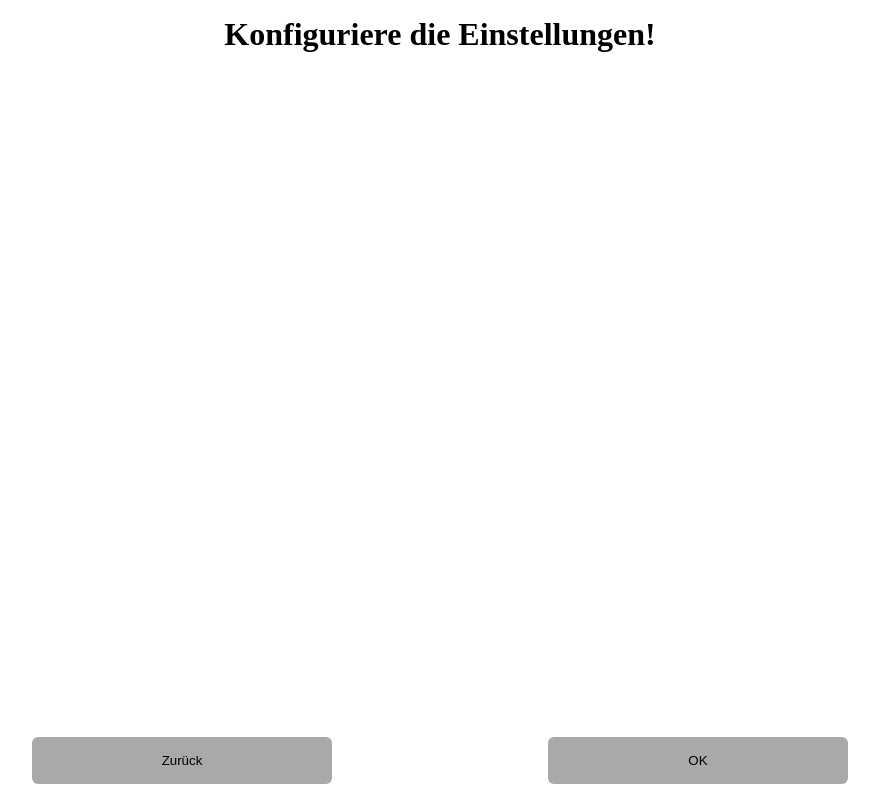
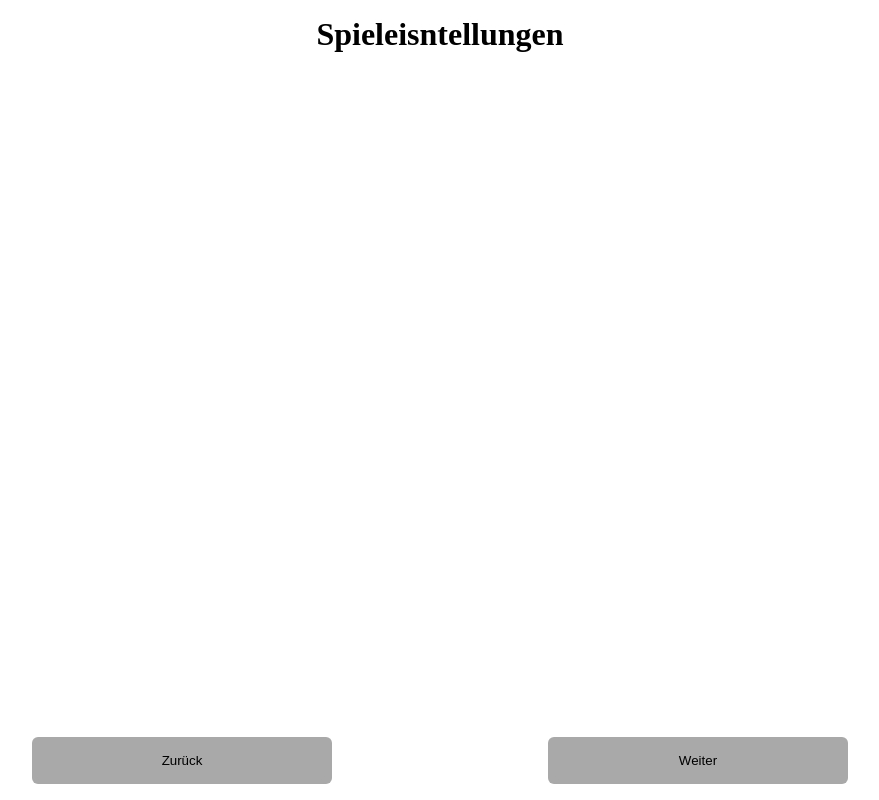
Before and after one commit to tortik92/ssa-project, a PHP site: page /pages/game-settings.html in a window 1280 px wide. Shown: the whole page, without its empty margins (200-1079 px from the left). Run offline with PHP 8.4, Linux system fonts and the light colour scheme.

Commit message:
[SSAP-19] Corrected and optimised code

```diff
--- a/website/index.html
+++ b/website/index.html
@@ -8,7 +8,7 @@
 </head>
 <body>
 <div id="top-buttons">
-    <h1 id="header">Verbinde dein Gerät!</h1>
+    <h1 id="header">Verbindung</h1>
 </div>
 <main id="content">
     <form>
--- a/website/pages/game-selection.html
+++ b/website/pages/game-selection.html
@@ -8,7 +8,7 @@
 </head>
 <body>
 <div id="top-buttons">
-    <h1 id="header">Wähle ein Spiel aus!</h1>
+    <h1 id="header">Spielauswahl</h1>
 </div>
 <main id="content">
     <ul id="game-list"></ul>
--- a/website/pages/game-settings.html
+++ b/website/pages/game-settings.html
@@ -8,14 +8,14 @@
 </head>
 <body>
 <div id="top-buttons">
-    <h1 id="header">Konfiguriere die Einstellungen!</h1>
+    <h1 id="header">Spieleisntellungen</h1>
 </div>
 <main id="content">
     <div id="preference-list"></div>
 </main>
 <div id="bottom-buttons">
     <button id="back-button">Zurück</button>
-    <button id="next-button">OK</button>
+    <button id="next-button">Weiter</button>
 </div>
 <script src="../scripts/app.js"></script>
 </body>
--- a/website/pages/game-status.html
+++ b/website/pages/game-status.html
@@ -15,7 +15,7 @@
 </main>
 <div id="bottom-buttons">
     <button>Pausieren</button>
-    <button>Beenden</button>
+    <button id="close-game-button">Beenden</button>
 </div>
 <script src="../scripts/app.js"></script>
 </body>
--- a/website/scripts/app.js
+++ b/website/scripts/app.js
@@ -18,7 +18,7 @@ function createInput (preference) {
   const inputElement = document.createElement('input');
   inputElement.type = 'text';
   inputElement.value = preference.default_value;
-  inputElement.placeholder = 'Type in a value!';
+  inputElement.placeholder = 'Geben Sie einen Wert ein!';
   inputElement.maxLength = preference.max_length;
   inputElement.minLength = preference.min_length;
 
@@ -143,7 +143,7 @@ function createPreferenceElement (preference) {
 
     case 'bool':
       preferenceValue = document.createElement('h2');
-      preferenceValue.innerText = preference.default_value === true ? 'true' : 'false';
+      preferenceValue.innerText = preference.default_value === true ? 'Ja' : 'Nein';
       preferenceName.innerText += preference.preference_name;
 
       preferenceNameValuePair.append(preferenceName);
@@ -200,8 +200,8 @@ let selectedGameUID = 0;
 
 addEventListener('DOMContentLoaded', () => {
   const pathname = window.location.pathname;
+  const url = 'https://cakelab.co.nl/ssa-server/';
   if (pathname.includes('/ssa-project/website/pages/game-selection.html')) {
-    const url = 'https://cakelab.co.nl/ssa-server/';
     fetch(url)
       .then(response => {
         if (!response.ok) {
@@ -237,9 +237,7 @@ addEventListener('DOMContentLoaded', () => {
     const urlParams = new URLSearchParams(window.location.search);
     const parameterValue = urlParams.get('uid');
     let preferencesArr = [];
-
-    const url = `https://cakelab.co.nl/ssa-server/?uid=${parameterValue}`
-    fetch(url, { method: 'GET' })
+    fetch(`${url}?uid=${parameterValue}`, { method: 'GET' })
       .then(response => {
         if (!response.ok) {
           throw new Error('Network response was not ok');
@@ -260,8 +258,7 @@ addEventListener('DOMContentLoaded', () => {
   } else if (pathname.includes('/ssa-project/website/pages/game-status.html')) {
     const urlParams = new URLSearchParams(window.location.search);
     const parameterValue = urlParams.get('uid');
-    const url = `https://cakelab.co.nl/ssa-server/?uid=${parameterValue}`;
-    fetch(url, { method: 'GET' })
+    fetch(`${url}?uid=${parameterValue}`, { method: 'GET' })
         .then(response => {
           if (!response.ok) {
             throw new Error('Network response was not ok');
@@ -279,6 +276,7 @@ addEventListener('DOMContentLoaded', () => {
 
   const nextButton = document.getElementById('next-button');
   const backButton = document.getElementById('back-button');
+  const closeGameButton = document.getElementById('close-game-button');
 
   if (backButton != null && nextButton != null) {
     backButton.addEventListener('click', () => {
@@ -286,7 +284,6 @@ addEventListener('DOMContentLoaded', () => {
     });
 
     nextButton.addEventListener('click', () => {
-      const pathname = window.location.pathname;
       if (pathname.includes('/ssa-project/website/pages/game-selection.html')) {
         if (document.querySelectorAll('.selected').length > 0) {
           window.location.href = './game-settings.html?uid=' + encodeURIComponent(selectedGameUID);
@@ -300,4 +297,10 @@ addEventListener('DOMContentLoaded', () => {
       }
     });
   }
+
+  if (closeGameButton != null) {
+    closeGameButton.addEventListener('click', () => {
+      window.location.href = './game-selection.html';
+    })
+  }
 });
--- a/website/styles/css/main.css
+++ b/website/styles/css/main.css
@@ -10,7 +10,7 @@ button {
   border-radius: 6px;
   cursor: pointer;
 }
-button:hover {
+button:hover:not([disabled]) {
   background-color: #767676;
 }
 
--- a/website/styles/scss/_mixins.scss
+++ b/website/styles/scss/_mixins.scss
@@ -4,7 +4,7 @@
   border: none;
   border-radius: $border-radius;
   cursor: pointer;
-  &:hover {
+  &:hover:not([disabled]) {
     background-color: darken($bg-color, 20%);
   }
 }
```
